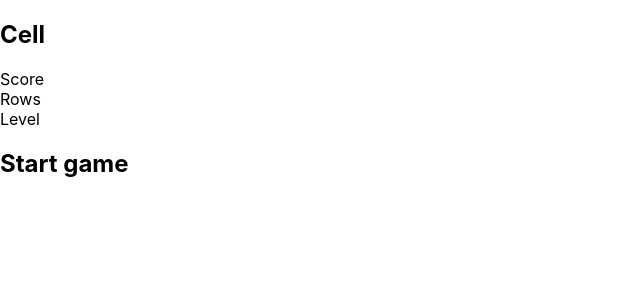
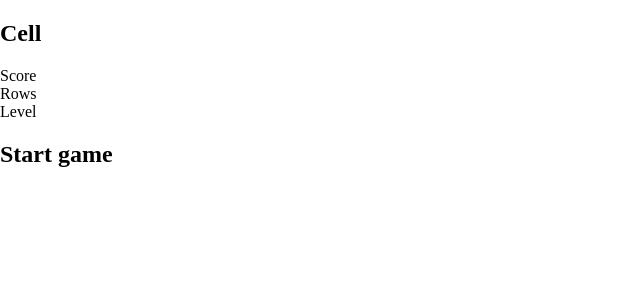
Before and after one commit to tinspham209/tetris-game-react, a React (Create React App) app: page / in a window 1280 px wide. Shown: the top 300 px of the page, without its empty margins (0-640 px from the left). Built offline with nearby package versions, Linux system fonts and the light colour scheme.

Commit message:
global style

```diff
--- a/src/index.css
+++ b/src/index.css
@@ -1,14 +1,9 @@
 body {
 	margin: 0;
 	padding: 0;
-	font-family: -apple-system, BlinkMacSystemFont, "Segoe UI", "Roboto", "Oxygen",
-		"Ubuntu", "Cantarell", "Fira Sans", "Droid Sans", "Helvetica Neue",
-		sans-serif;
-	-webkit-font-smoothing: antialiased;
-	-moz-osx-font-smoothing: grayscale;
 }
 
-code {
-	font-family: source-code-pro, Menlo, Monaco, Consolas, "Courier New",
-		monospace;
+@font-face {
+	font-family: "Pixel";
+	src: url("./assets/fonts/Pixel-LCD-7.woff") format("woff");
 }
```
